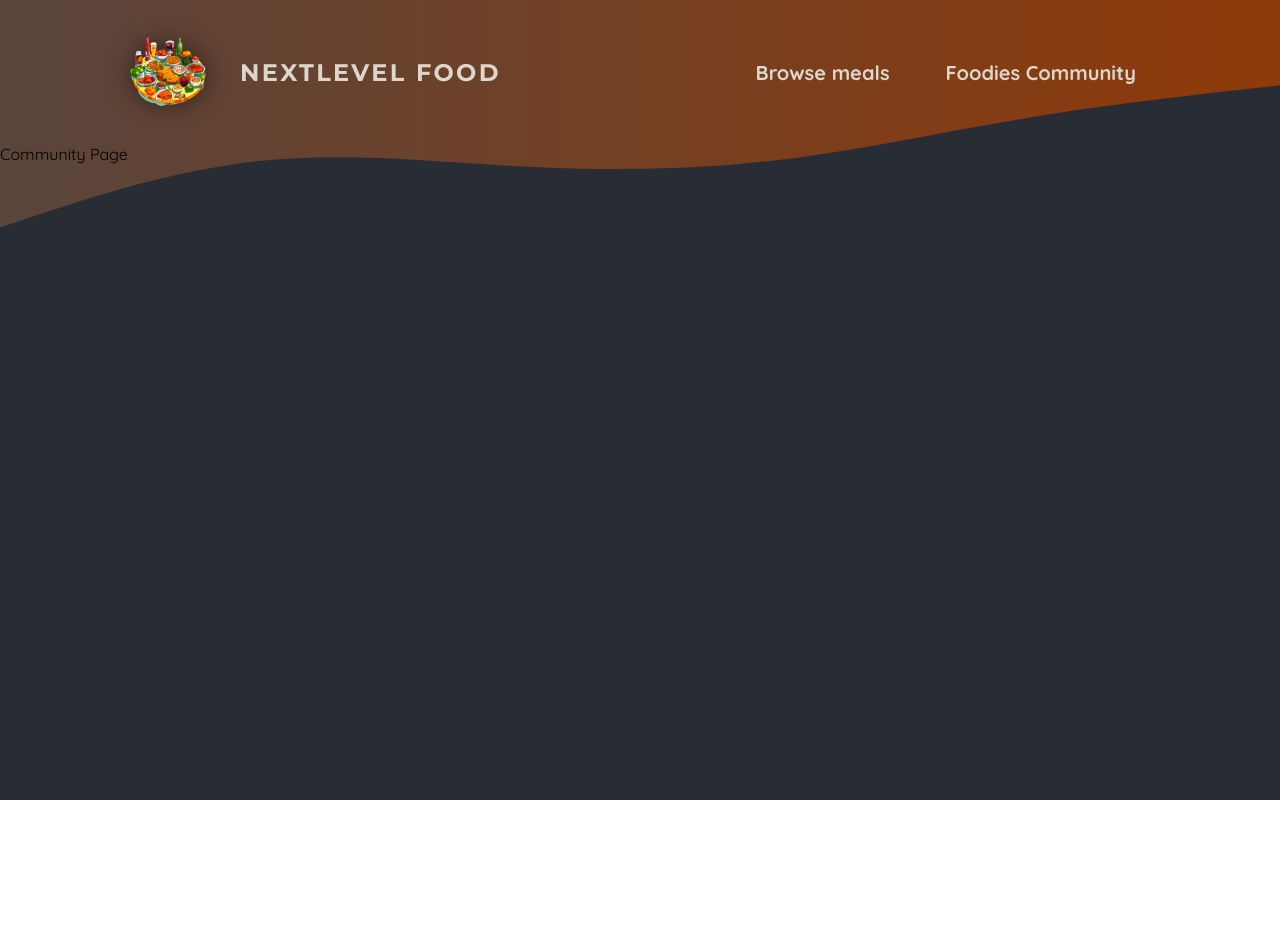
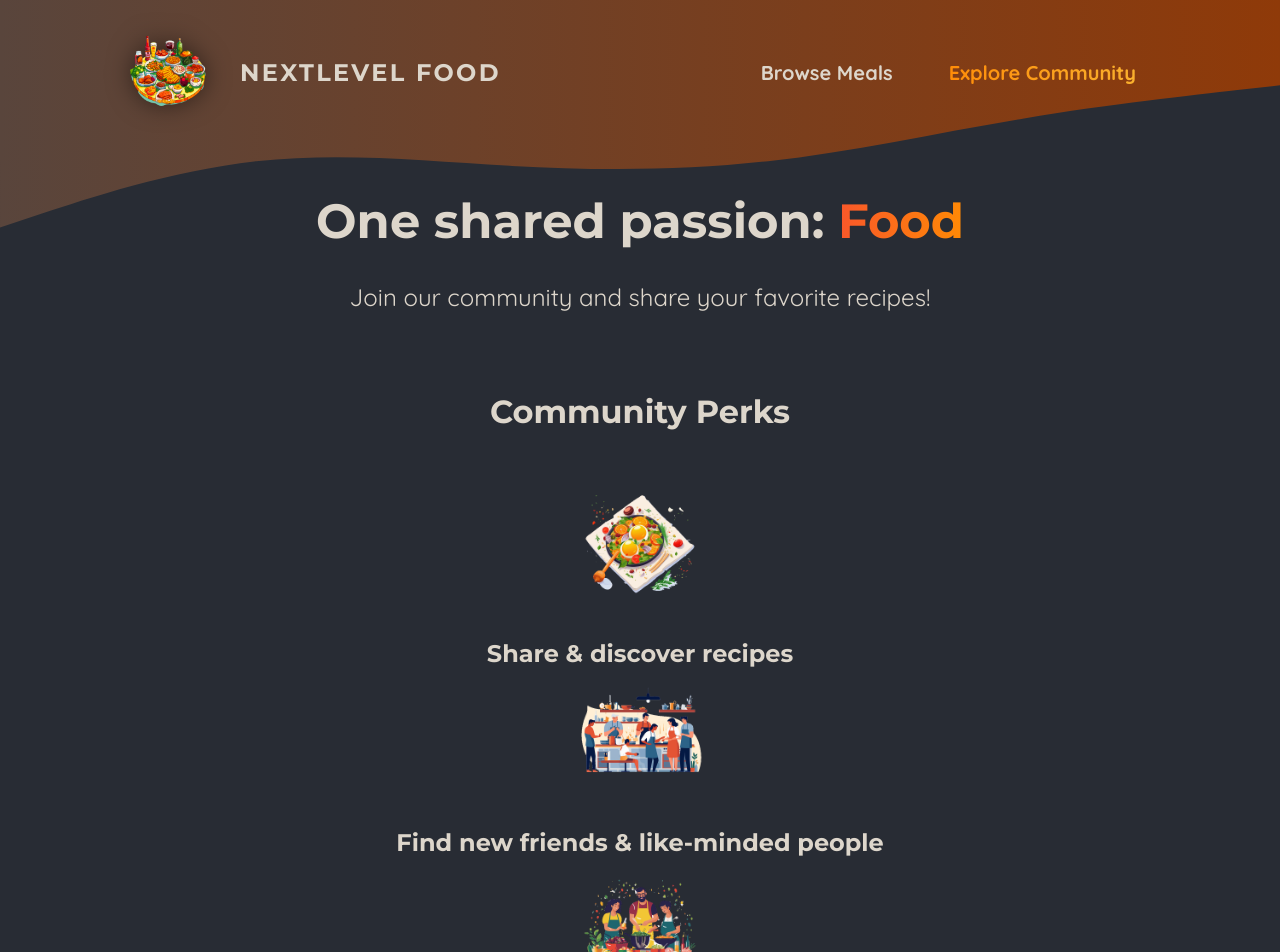
Before and after one commit to Hudayberdiev2000/foodies-next-proje, a Next.js app: page /community in a window 1280 px wide. Shown: the top 952 px of the page. Before the commit the page ends 800 px from the top, so only its background shows below. Built offline with nearby package versions, Linux system fonts and the light colour scheme.

Commit message:
used client components efficiently

```diff
--- a/app/community/page.js
+++ b/app/community/page.js
@@ -1,5 +1,40 @@
-const Page = () => {
-  return <div>Community Page</div>;
-};
+import Image from 'next/image';
 
-export default Page;
+import mealIcon from '@/assets/icons/meal.png';
+import communityIcon from '@/assets/icons/community.png';
+import eventsIcon from '@/assets/icons/events.png';
+import classes from './page.module.css';
+
+export default function CommunityPage() {
+  return (
+    <>
+      <header className={classes.header}>
+        <h1>
+          One shared passion: <span className={classes.highlight}>Food</span>
+        </h1>
+        <p>Join our community and share your favorite recipes!</p>
+      </header>
+      <main className={classes.main}>
+        <h2>Community Perks</h2>
+
+        <ul className={classes.perks}>
+          <li>
+            <Image src={mealIcon} alt="A delicious meal" />
+            <p>Share & discover recipes</p>
+          </li>
+          <li>
+            <Image src={communityIcon} alt="A crowd of people, cooking" />
+            <p>Find new friends & like-minded people</p>
+          </li>
+          <li>
+            <Image
+              src={eventsIcon}
+              alt="A crowd of people at a cooking event"
+            />
+            <p>Participate in exclusive events</p>
+          </li>
+        </ul>
+      </main>
+    </>
+  );
+}
--- /dev/null
+++ b/app/community/page.module.css
@@ -0,0 +1,61 @@
+.header {
+  gap: 3rem;
+  margin: 3rem auto 5rem auto;
+  width: 90%;
+  max-width: 75rem;
+  color: #ddd6cb;
+  font-size: 1.5rem;
+  text-align: center;
+}
+
+.header h1 {
+  font-family: 'Montserrat', sans-serif;
+}
+
+.highlight {
+  background: linear-gradient(90deg, #f9572a, #ff8a05);
+  background-clip: text;
+  -webkit-background-clip: text;
+  -webkit-text-fill-color: transparent;
+}
+
+.main {
+  width: 90%;
+  max-width: 40rem;
+  margin: 0 auto;
+  text-align: center;
+}
+
+.main h2 {
+  font-family: 'Montserrat', sans-serif;
+  font-size: 2rem;
+  margin-bottom: 3rem;
+  color: #ddd6cb;
+}
+
+.perks {
+  list-style: none;
+  margin: 3rem 0;
+  padding: 0;
+}
+
+.perks li {
+  display: flex;
+  flex-direction: column;
+  align-items: center;
+  gap: 2rem;
+}
+
+.perks img {
+  width: 8rem;
+  height: 8rem;
+  object-fit: contain;
+}
+
+.perks p {
+  font-family: 'Montserrat', sans-serif;
+  font-size: 1.5rem;
+  font-weight: bold;
+  margin: 0;
+  color: #ddd6cb;
+}
--- a/components/main-header/main-header.js
+++ b/components/main-header/main-header.js
@@ -4,6 +4,7 @@
 
 import styles from "./main-header.module.css";
 import MainHeaderBackground from "./main-header-background";
+import NavLink from "./nav-link";
 
 const MainHeader = () => {
   return (
@@ -18,10 +19,10 @@
         <nav className={styles.nav}>
           <ul>
             <li>
-              <Link href="/meals">Browse meals</Link>
+              <NavLink href="/meals">Browse Meals</NavLink>
             </li>
             <li>
-              <Link href="/community">Foodies Community</Link>
+              <NavLink href="/community">Explore Community</NavLink>
             </li>
           </ul>
         </nav>
--- a/components/main-header/main-header.module.css
+++ b/components/main-header/main-header.module.css
@@ -21,30 +21,6 @@
   font-size: 1.25rem;
 }
 
-.nav a {
-  text-decoration: none;
-  color: #ddd6cb;
-  font-weight: bold;
-  padding: 0.5rem 1rem;
-  border-radius: 0.5rem;
-}
-
-.nav a:hover,
-.nav a:active {
-  background: linear-gradient(90deg, #ff8a05, #f9b331);
-  background-clip: text;
-  -webkit-background-clip: text;
-  -webkit-text-fill-color: transparent;
-  text-shadow: 0 0 18px rgba(248, 190, 42, 0.8);
-}
-
-.active {
-  background: linear-gradient(90deg, #ff8a05, #f9b331);
-  background-clip: text;
-  -webkit-background-clip: text;
-  -webkit-text-fill-color: transparent;
-}
-
 .logo {
   display: flex;
   align-items: center;
@@ -53,7 +29,7 @@
   text-decoration: none;
   color: #ddd6cb;
   font-weight: bold;
-  font-family: 'Montserrat', sans-serif;
+  font-family: "Montserrat", sans-serif;
   letter-spacing: 0.15rem;
   text-transform: uppercase;
   font-size: 1.5rem;
--- /dev/null
+++ b/components/main-header/nav-link.js
@@ -0,0 +1,21 @@
+"use client";
+
+import Link from "next/link";
+import { usePathname } from "next/navigation";
+import styles from "./nav-link.module.css";
+
+const NavLink = ({ href, children }) => {
+  const path = usePathname();
+  return (
+    <Link
+      href={href}
+      className={
+        path.startsWith(href) ? `${styles.link} ${styles.active}` : styles.link
+      }
+    >
+      {children}
+    </Link>
+  );
+};
+
+export default NavLink;
--- /dev/null
+++ b/components/main-header/nav-link.module.css
@@ -0,0 +1,23 @@
+.active {
+  background: linear-gradient(90deg, #ff8a05, #f9b331);
+  background-clip: text;
+  -webkit-background-clip: text;
+  -webkit-text-fill-color: transparent;
+}
+
+.link {
+  text-decoration: none;
+  color: #ddd6cb;
+  font-weight: bold;
+  padding: 0.5rem 1rem;
+  border-radius: 0.5rem;
+}
+
+.link:hover,
+.link:active {
+  background: linear-gradient(90deg, #ff8a05, #f9b331);
+  background-clip: text;
+  -webkit-background-clip: text;
+  -webkit-text-fill-color: transparent;
+  text-shadow: 0 0 18px rgba(248, 190, 42, 0.8);
+}
```
